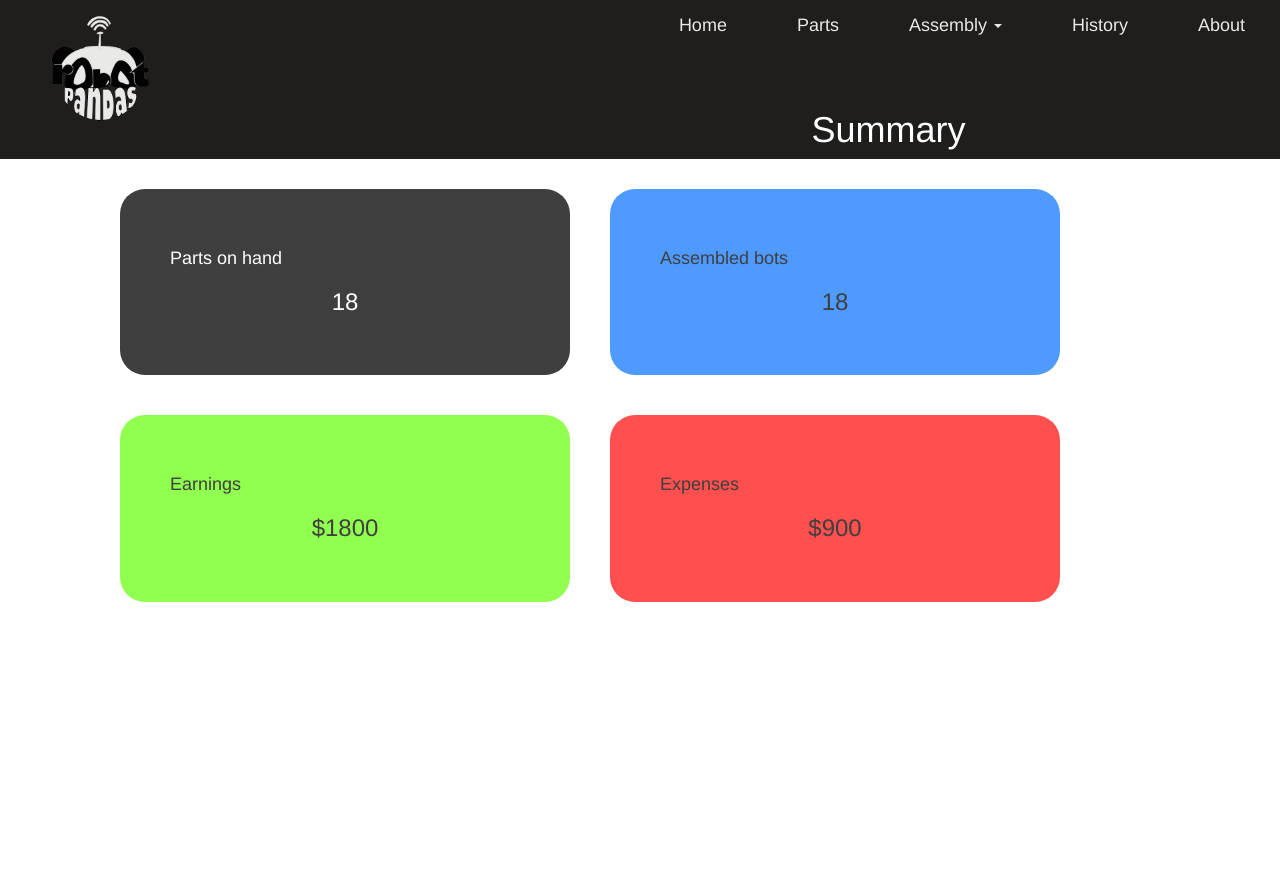
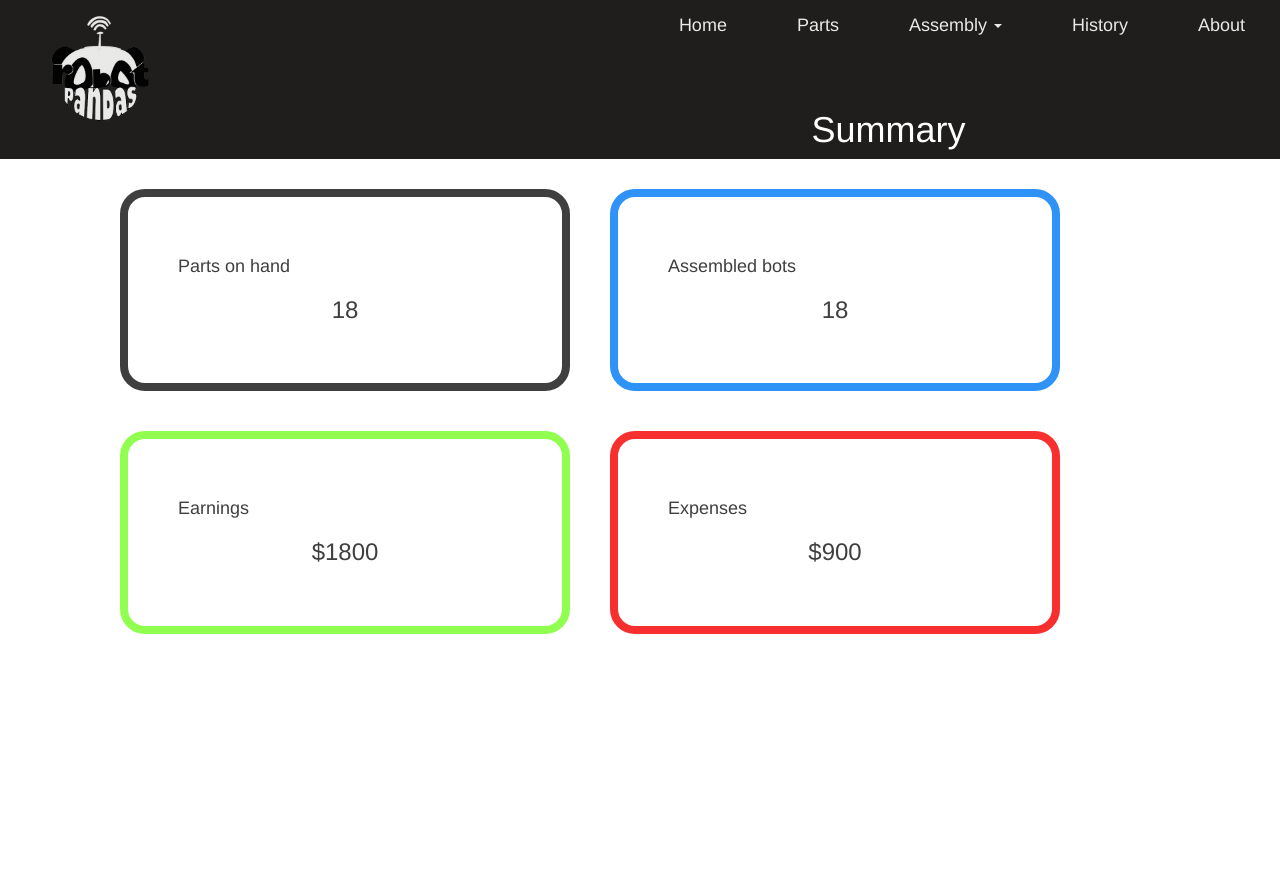
Before and after one commit to tomminwoonam/COMP4711ASN, a CodeIgniter app: page /database/ in a window 1280 px wide. Shown: the top 874 px of the page. Run offline with CodeIgniter, Linux system fonts and the light colour scheme.

Commit message:
improved css

```diff
--- a/public/css/template.css
+++ b/public/css/template.css
@@ -62,34 +62,34 @@ body {
     background-color: white;
 }
 .redbox {
-    background-color: #ff4f4f;
+    /*background-color: #ff4f4f;*/
     color: #3f3f3f;
     border-radius: 25px;
-    /*border: 2px solid #f72f2f;*/
+    border: 8px solid #f72f2f;
     padding: 50px;
     margin: 20px 20px;
 }
 .greenbox {
-    background-color: #91ff4f;
+    /*background-color: #91ff4f;*/
     color: #3f3f3f;
     border-radius: 25px;
-    /*border: 2px solid #37dd7b;*/
+    border: 8px solid #91ff4f;
     padding: 50px;
     margin: 20px 20px;
 }
 .graybox {
-    background-color: #3f3f3f;
-    color: white;
+    /*background-color: #3f3f3f;*/
+    color: #3f3f3f;
     border-radius: 25px;
-    /*border: 2px solid #5e5c5b;*/
+    border: 8px solid #3f3f3f;
     padding: 50px;
     margin: 20px 20px;
 }
 .bluebox {
-    background-color: #4f9aff;
+    /*background-color: #4f9aff;*/
     color: #3f3f3f;
     border-radius: 25px;
-    /*border: 2px solid #2f92f7;*/
+    border: 8px solid #2f92f7;
     padding: 50px;
     margin: 20px 20px;
 }
@@ -117,9 +117,9 @@ body {
 }
 .sectitle {
     border-radius: 25px;
-    background-color: #91ff4f;
     color: #3f3f3f;
     text-align: center;
+    border: 5px solid #3f3f3f;
 }
 .toptitle {
     border-radius: 25px;
```
